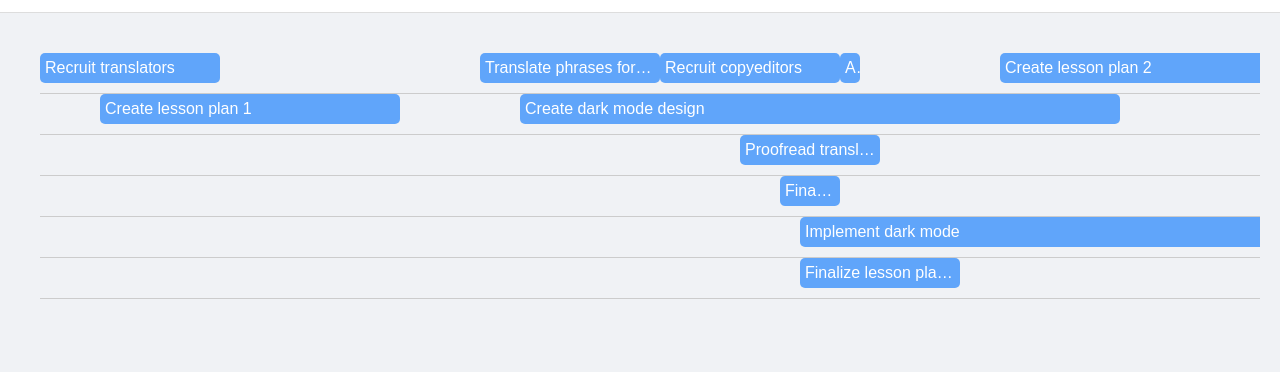
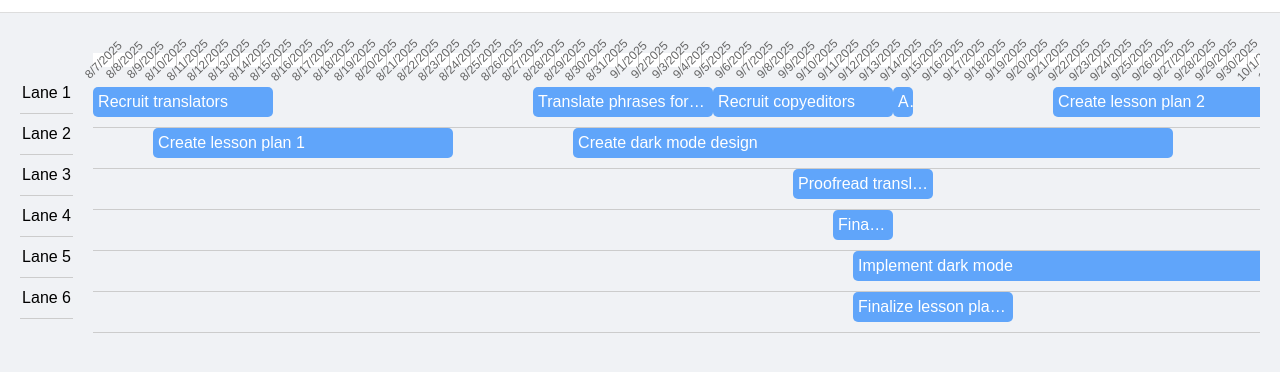
Before and after one commit to abimaelst/timeline, a React app: page / in a window 1280 px wide. Shown: the part 40-412 px from the top of the page. Built offline with nearby package versions, Linux system fonts and the light colour scheme.

Commit message:
update the components

```diff
--- a/package.json
+++ b/package.json
@@ -7,6 +7,9 @@
     "test": "jest"
   },
   "dependencies": {
+    "@dnd-kit/core": "^6.3.1",
+    "@dnd-kit/sortable": "^10.0.0",
+    "@dnd-kit/utilities": "^3.2.2",
     "react": "^18.0.0",
     "react-dom": "^18.0.0"
   },
--- a/src/Timeline.js
+++ /dev/null
@@ -1,84 +0,0 @@
-
-import React, { useMemo, useState } from "react";
-import assignLanes from "./assignLanes.js";
-import timelineItems from "./timelineItems.js";
-
-const LANE_HEIGHT = 40;
-const ITEM_H_PADDING = 10;
-const ZOOM_LEVELS = [0.5, 1, 2];
-
-function getDaysBetween(start, end) {
-  const startDate = new Date(start);
-  const endDate = new Date(end);
-  return (endDate.getTime() - startDate.getTime()) / (1000 * 3600 * 24) + 1;
-}
-
-function Timeline() {
-  const [zoomIndex, setZoomIndex] = useState(1);
-
-  const lanes = useMemo(() => assignLanes(timelineItems), [timelineItems]);
-
-  const { startDate, endDate } = useMemo(() => {
-    let start = timelineItems[0].start;
-    let end = timelineItems[0].end;
-    for (const item of timelineItems) {
-      if (new Date(item.start) < new Date(start)) {
-        start = item.start;
-      }
-      if (new Date(item.end) > new Date(end)) {
-        end = item.end;
-      }
-    }
-    return { startDate: start, endDate: end };
-  }, [timelineItems]);
-
-  const totalDays = useMemo(
-    () => getDaysBetween(startDate, endDate),
-    [startDate, endDate]
-  );
-
-  const zoom = ZOOM_LEVELS[zoomIndex];
-  const totalWidth = totalDays * 20 * zoom;
-
-  function handleWheel(e) {
-    if (e.deltaY > 0) {
-      setZoomIndex((prev) => Math.max(0, prev - 1));
-    } else {
-      setZoomIndex((prev) => Math.min(ZOOM_LEVELS.length - 1, prev + 1));
-    }
-  }
-
-  return (
-    <div className="timeline-container" onWheel={handleWheel}>
-      <div className="timeline" style={{ width: totalWidth }}>
-        {lanes.map((lane, i) => (
-          <div key={i} className="lane" style={{ height: LANE_HEIGHT }}>
-            {lane.map((item) => {
-              const days = getDaysBetween(item.start, item.end);
-              const offset = getDaysBetween(startDate, item.start) - 1;
-              const width = days * 20 * zoom - ITEM_H_PADDING;
-              const left = offset * 20 * zoom;
-
-              return (
-                <div
-                  key={item.id}
-                  className="timeline-item"
-                  style={{
-                    width,
-                    left,
-                    height: LANE_HEIGHT - 10,
-                    lineHeight: `${LANE_HEIGHT - 10}px`,
-                  }}
-                >
-                  {item.name}
-                </div>
-              );
-            })}
-          </div>
-        ))}
-      </div>
-    </div>
-  );
-}
-
-export default Timeline;
--- a/src/app.css
+++ b/src/app.css
@@ -30,6 +30,7 @@ body {
 
 .timeline {
   position: relative;
+  margin-top: 20px;
 }
 
 .lane {
@@ -46,4 +47,50 @@ body {
   overflow: hidden;
   text-overflow: ellipsis;
   white-space: nowrap;
+  cursor: grab;
 }
+
+.date-indicator {
+  display: flex;
+  position: sticky;
+  top: 0;
+  background-color: #fff;
+  z-index: 1;
+}
+
+.timeline-wrapper {
+  display: flex;
+}
+
+.lane-indicator {
+  width: 100px;
+  padding-top: 40px; /* Match date indicator height */
+}
+
+.lane-item {
+  height: 40px; /* Match lane height */
+  display: flex;
+  align-items: center;
+  justify-content: center;
+  border-bottom: 1px solid #ccc;
+}
+
+.date-text {
+  transform: rotate(-45deg);
+  white-space: nowrap;
+}
+
+.date-item {
+  flex-shrink: 0;
+  border-right: 1px solid #ccc;
+  text-align: center;
+  font-size: 12px;
+  color: #666;
+  display: flex;
+  align-items: center;
+  justify-content: center;
+}
+
+.timeline-item:active {
+  cursor: grabbing;
+}
--- /dev/null
+++ b/src/components/Timeline.js
@@ -0,0 +1,113 @@
+import React, { useMemo, useState } from 'react';
+import { DndContext, closestCenter } from '@dnd-kit/core';
+import { SortableContext, useSortable, arrayMove } from '@dnd-kit/sortable';
+import { CSS } from '@dnd-kit/utilities';
+import { useTimeline } from '../hooks/useTimeline';
+
+const LANE_HEIGHT = 40;
+const ITEM_H_PADDING = 10;
+const ZOOM_LEVELS = [0.5, 1, 2];
+
+function getDaysBetween(start, end) {
+  const startDate = new Date(start);
+  const endDate = new Date(end);
+  return (endDate.getTime() - startDate.getTime()) / (1000 * 3600 * 24) + 1;
+}
+
+function SortableItem({ item, zoom, startDate }) {
+  const { attributes, listeners, setNodeRef, transform, transition } = useSortable({ id: item.id });
+
+  const days = getDaysBetween(item.start, item.end);
+  const offset = getDaysBetween(startDate, item.start) - 1;
+  const width = days * 20 * zoom - ITEM_H_PADDING;
+  const left = offset * 20 * zoom;
+
+  const style = {
+    transform: CSS.Transform.toString(transform),
+    transition,
+    width,
+    left,
+    height: LANE_HEIGHT - 10,
+    lineHeight: `${LANE_HEIGHT - 10}px`,
+  };
+
+  return (
+    <div ref={setNodeRef} style={style} {...attributes} {...listeners} className="timeline-item">
+      {item.name}
+    </div>
+  );
+}
+
+function DateIndicator({ totalDays, zoom }) {
+  const dates = [];
+  for (let i = 0; i < totalDays; i++) {
+    const date = new Date();
+    date.setDate(date.getDate() + i);
+    dates.push(date.toLocaleDateString());
+  }
+
+  return (
+    <div className="date-indicator" style={{ width: totalDays * 20 * zoom }}>
+      {dates.map((date, i) => (
+        <div key={i} className="date-item" style={{ width: 20 * zoom }}>
+          <div className="date-text">{date}</div>
+        </div>
+      ))}
+    </div>
+  );
+}
+
+function LaneIndicator({ lanes }) {
+  return (
+    <div className="lane-indicator">
+      {lanes.map((lane, i) => (
+        <div key={i} className="lane-item">
+          {`Lane ${i + 1}`}
+        </div>
+      ))}
+    </div>
+  );
+}
+
+export function Timeline({ items, onDragEnd }) {
+  const [zoomIndex, setZoomIndex] = useState(1);
+  const { lanes, startDate, endDate } = useTimeline(items);
+
+  const totalDays = useMemo(
+    () => getDaysBetween(startDate, endDate),
+    [startDate, endDate]
+  );
+
+  const zoom = ZOOM_LEVELS[zoomIndex];
+  const totalWidth = totalDays * 20 * zoom;
+
+  function handleWheel(e) {
+    if (e.deltaY > 0) {
+      setZoomIndex((prev) => Math.max(0, prev - 1));
+    } else {
+      setZoomIndex((prev) => Math.min(ZOOM_LEVELS.length - 1, prev + 1));
+    }
+  }
+
+  return (
+    <DndContext collisionDetection={closestCenter} onDragEnd={onDragEnd}>
+      <div className="timeline-wrapper">
+        <LaneIndicator lanes={lanes} />
+        <div className="timeline-container" onWheel={handleWheel}>
+          <DateIndicator totalDays={totalDays} zoom={zoom} />
+          <div className="timeline" style={{ width: totalWidth }}>
+            {lanes.map((lane, i) => (
+              <SortableContext key={i} items={lane.map(item => item.id)}>
+                <div className="lane" style={{ height: LANE_HEIGHT }}>
+                  {lane.map((item) => (
+                    <SortableItem key={item.id} item={item} zoom={zoom} startDate={startDate} />
+                  ))}
+                </div>
+              </SortableContext>
+            ))}
+          </div>
+        </div>
+      </div>
+    </DndContext>
+  );
+}
--- /dev/null
+++ b/src/hooks/useTimeline.js
@@ -0,0 +1,22 @@
+import { useMemo } from 'react';
+import assignLanes from '../assignLanes';
+
+export function useTimeline(items) {
+  const lanes = useMemo(() => assignLanes(items), [items]);
+
+  const { startDate, endDate } = useMemo(() => {
+    let start = items[0].start;
+    let end = items[0].end;
+    for (const item of items) {
+      if (new Date(item.start) < new Date(start)) {
+        start = item.start;
+      }
+      if (new Date(item.end) > new Date(end)) {
+        end = item.end;
+      }
+    }
+    return { startDate: start, endDate: end };
+  }, [items]);
+
+  return { lanes, startDate, endDate };
+}
--- a/src/index.js
+++ b/src/index.js
@@ -1,14 +1,29 @@
-import React from "react";
-import ReactDOM from "react-dom/client";
-import Timeline from "./Timeline";
+import React, { useState } from 'react';
+import ReactDOM from 'react-dom/client';
+import { arrayMove } from '@dnd-kit/sortable';
+import { Timeline } from './components/Timeline';
+import timelineItems from './timelineItems';
 
 function App() {
+  const [items, setItems] = useState(timelineItems);
+
+  function onDragEnd(event) {
+    const { active, over } = event;
+    if (active.id !== over.id) {
+      setItems((items) => {
+        const oldIndex = items.findIndex((item) => item.id === active.id);
+        const newIndex = items.findIndex((item) => item.id === over.id);
+        return arrayMove(items, oldIndex, newIndex);
+      });
+    }
+  }
+
   return (
     <div>
-      <Timeline />
+      <Timeline items={items} onDragEnd={onDragEnd} />
     </div>
   );
 }
 
-const root = ReactDOM.createRoot(document.getElementById("root"));
+const root = ReactDOM.createRoot(document.getElementById('root'));
 root.render(<App />);
```
Also changed, not shown: 1 other file.
